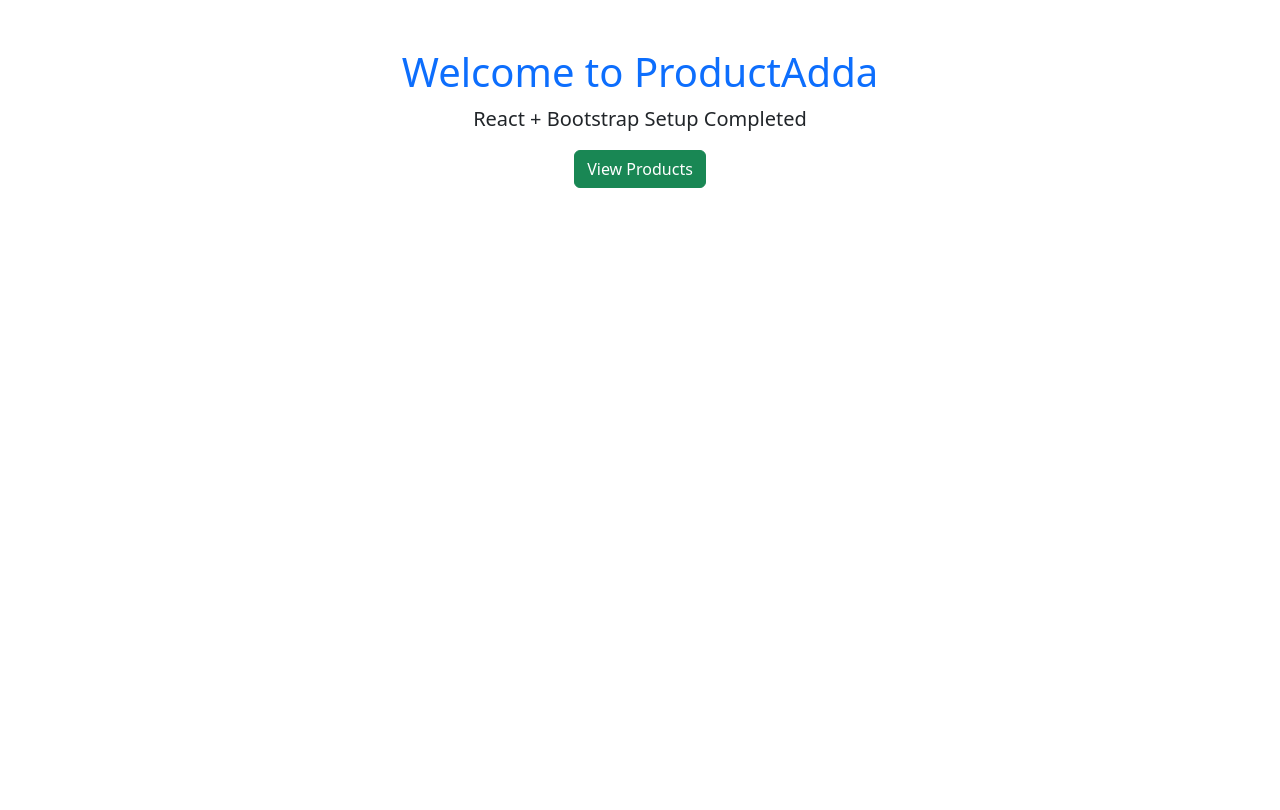
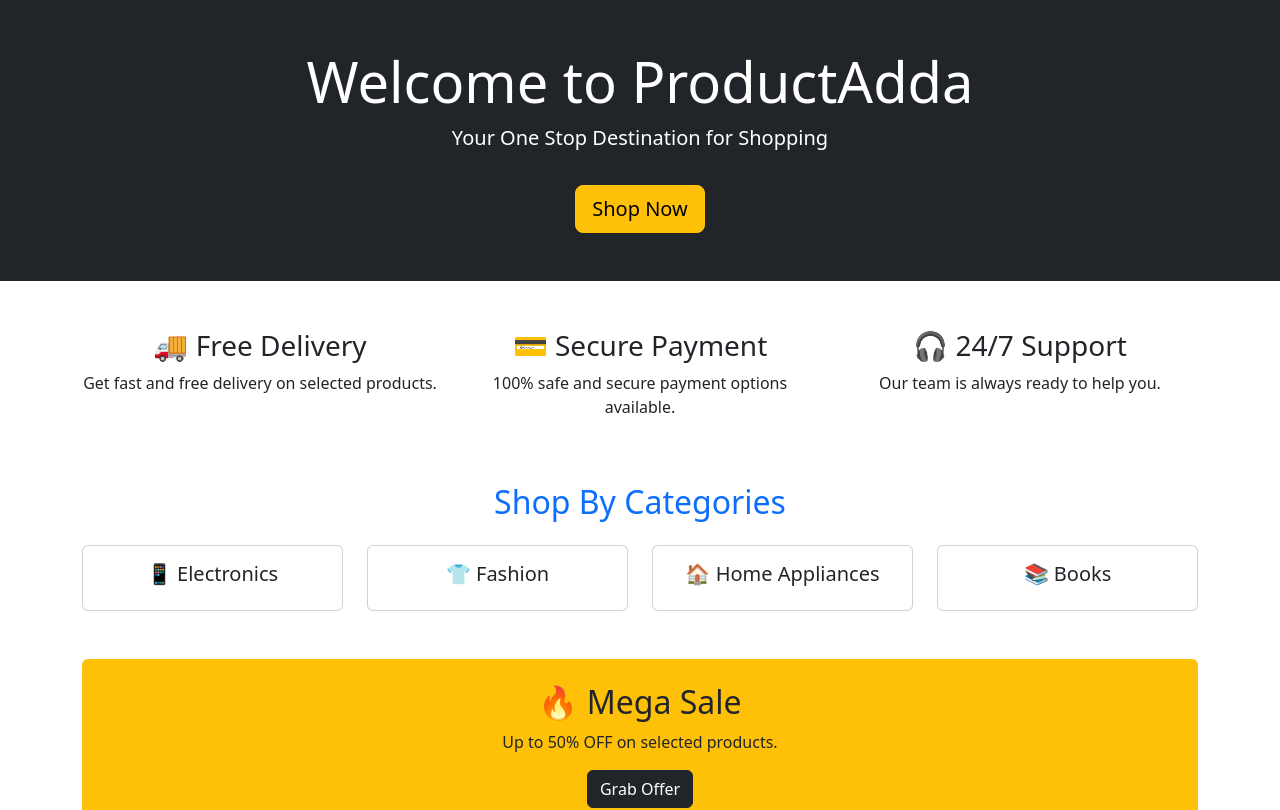
Before and after one commit to Sangeetha-U1/Product-Adda, a React (Create React App) app in the folder product_adda_frontend/: page / in a window 1280 px wide. Shown: the top 810 px of the page. Built offline with nearby package versions, Linux system fonts and the light colour scheme.

Commit message:
day 3 of week 1

```diff
--- a/product_adda_frontend/src/pages/Home.js
+++ b/product_adda_frontend/src/pages/Home.js
@@ -1,17 +1,105 @@
 function Home() {
   return (
-    <div className="container mt-5 text-center">
-      <h1 className="text-primary">
-        Welcome to ProductAdda
-      </h1>
+    <div>
 
-      <p className="lead">
-        React + Bootstrap Setup Completed
-      </p>
+      {/* Hero Section */}
+      <div className="container-fluid bg-dark text-white text-center p-5">
+        <h1 className="display-4">Welcome to ProductAdda</h1>
+        <p className="lead">
+          Your One Stop Destination for Shopping
+        </p>
+        <button className="btn btn-warning btn-lg mt-3">
+          Shop Now
+        </button>
+      </div>
 
-      <button className="btn btn-success">
-        View Products
-      </button>
+
+      {/* Features Section */}
+      <div className="container mt-5">
+        <div className="row text-center">
+
+          <div className="col-md-4">
+            <h3>🚚 Free Delivery</h3>
+            <p>
+              Get fast and free delivery on selected products.
+            </p>
+          </div>
+
+          <div className="col-md-4">
+            <h3>💳 Secure Payment</h3>
+            <p>
+              100% safe and secure payment options available.
+            </p>
+          </div>
+
+          <div className="col-md-4">
+            <h3>🎧 24/7 Support</h3>
+            <p>
+              Our team is always ready to help you.
+            </p>
+          </div>
+
+        </div>
+      </div>
+
+
+      {/* Categories Section */}
+      <div className="container mt-5">
+        <h2 className="text-center text-primary">
+          Shop By Categories
+        </h2>
+
+        <div className="row mt-4">
+
+          <div className="col-md-3">
+            <div className="card p-3 text-center">
+              <h5>📱 Electronics</h5>
+            </div>
+          </div>
+
+          <div className="col-md-3">
+            <div className="card p-3 text-center">
+              <h5>👕 Fashion</h5>
+            </div>
+          </div>
+
+          <div className="col-md-3">
+            <div className="card p-3 text-center">
+              <h5>🏠 Home Appliances</h5>
+            </div>
+          </div>
+
+          <div className="col-md-3">
+            <div className="card p-3 text-center">
+              <h5>📚 Books</h5>
+            </div>
+          </div>
+
+        </div>
+      </div>
+
+
+      {/* Offer Banner */}
+      <div className="container mt-5">
+        <div className="bg-warning text-center p-4 rounded">
+          <h2>🔥 Mega Sale</h2>
+          <p>
+            Up to 50% OFF on selected products.
+          </p>
+          <button className="btn btn-dark">
+            Grab Offer
+          </button>
+        </div>
+      </div>
+
+
+      {/* Footer */}
+      <footer className="bg-dark text-white text-center p-3 mt-5">
+        <p>
+          © 2026 ProductAdda. All Rights Reserved.
+        </p>
+      </footer>
+
     </div>
   );
 }
```
